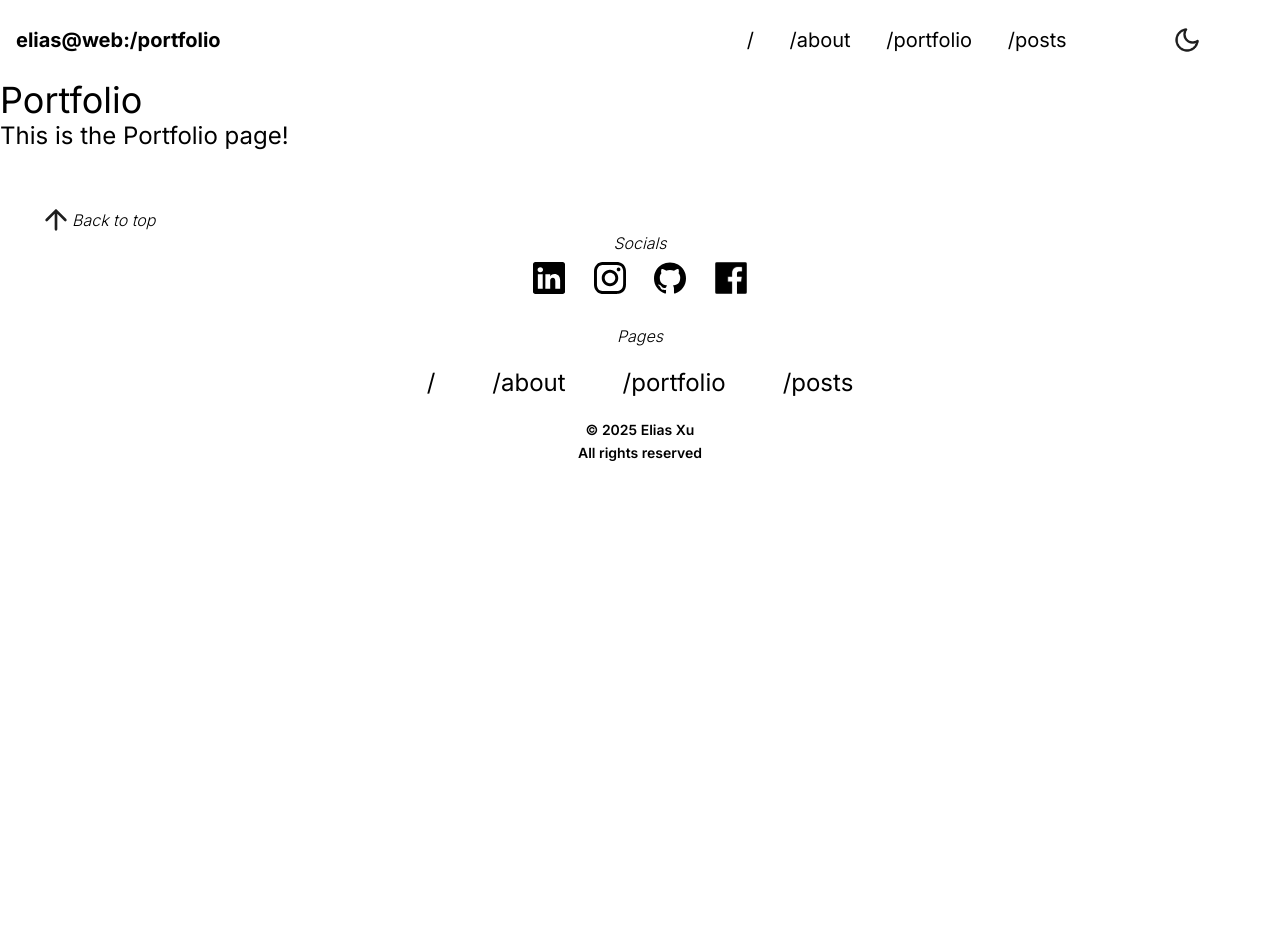
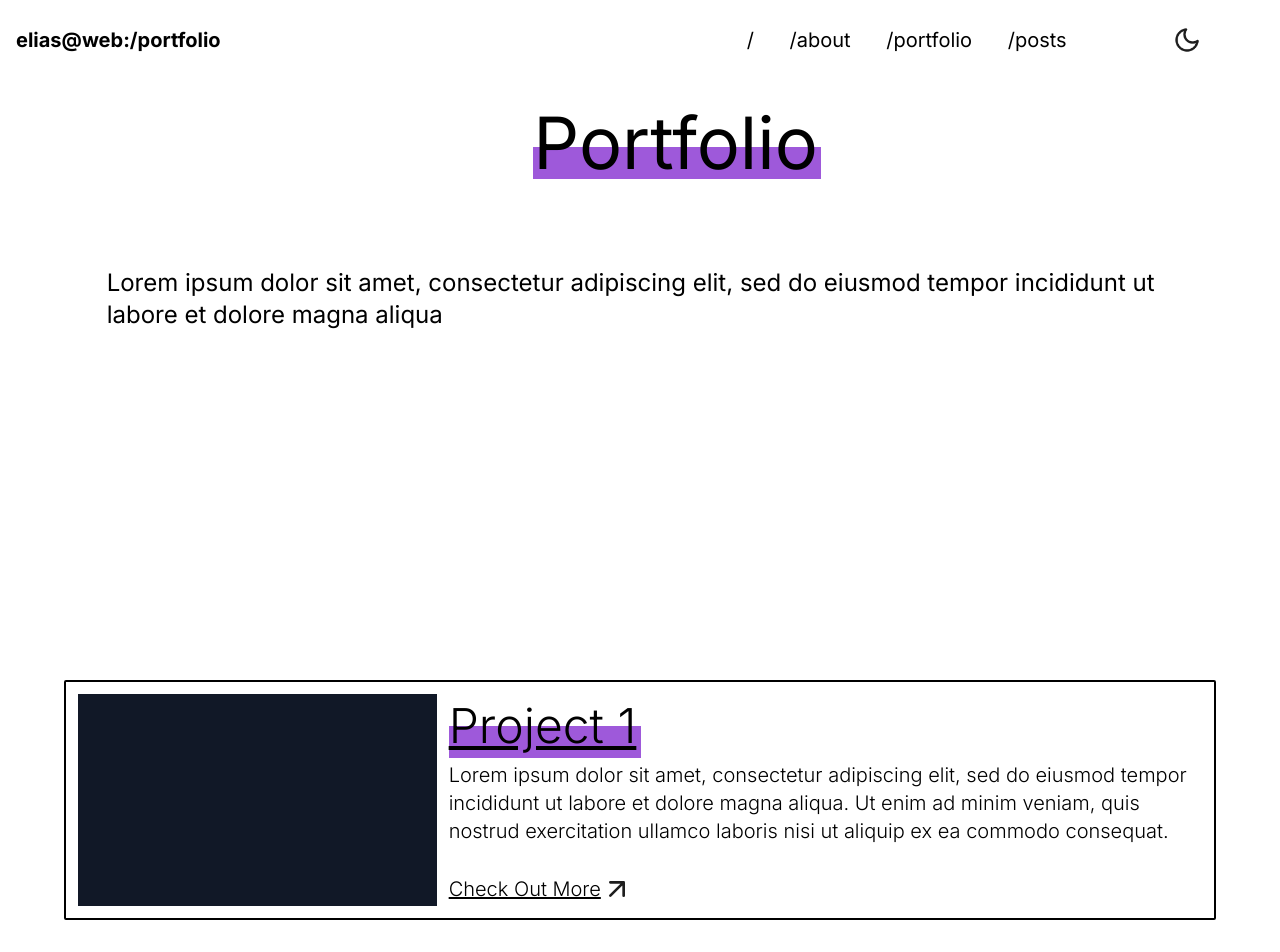
Before and after one commit to Elias2660/elias2660.github.io, a Next.js app: page /portfolio in a window 1280 px wide. Shown: the top 952 px of the page. Before the commit the page ends 800 px from the top, so only its background shows below. Built offline with nearby package versions, Linux system fonts and the light colour scheme.

Commit message:
add project boxes

```diff
--- a/src/app/portfolio/page.tsx
+++ b/src/app/portfolio/page.tsx
@@ -1,10 +1,44 @@
+
+import Image from "next/image";
+import UpRightArrow from "public/UpRightArrow.svg";
 
 
 export default function Portfolio() {
     return (<>
-    <div>
-        <h1 className="text-4xl">Portfolio</h1>
-        <p className="text-2xl">This is the Portfolio page!</p>
-    </div>
+        <div className="w-full h-[40vh] grid grid-cols-12 grid-rows-12 ">
+            <div className="relative inline-block z-10 col-start-6 col-span-2 row-start-2 align-middle text-center">
+                <h1 className="text-7xl">Portfolio</h1>
+                <span className="gap-x-0 mt-10 absolute opacity-75 inset-0 bottom-1 -z-10 bg-purple-700 h-8 w-[18rem]" />
+            </div>
+            <div className="col-start-2 col-span-10 row-start-8 row-span-full">
+                <p className="text-2xl">
+                    Lorem ipsum dolor sit amet, consectetur adipiscing elit, sed do eiusmod tempor incididunt ut labore et dolore magna aliqua
+                </p>
+            </div>
+        </div>
+        {/* container for the  */}
+        <div className="w-full h-[100vh] flex justify-center items-center">
+            <div className="w-[90vw] h-[30vh] m-4 border-2 border-black rounded-sm grid grid-cols-12 grid-rows-12">
+                <div className="bg-gray-900 m-3 col-start-1 row-start-1 row-span-full col-span-4" />
+                <div className="col-start-5 col-span-full row-start-2 relative inline-block" >
+                    <p className="underline text-5xl font-light">
+                        Project 1
+                    </p>
+                    <span className="gap-x-0 mt-6 absolute opacity-75 inset-0 bottom-1 -z-10 bg-purple-700 h-8 w-[12rem]" />
+                </div>
+                <div className="col-start-5 col-span-full row-start-5 row-span-8">
+                    <p className="text-xl font-light">
+                        Lorem ipsum dolor sit amet, consectetur adipiscing elit, sed do eiusmod tempor incididunt ut labore et dolore magna aliqua. Ut enim ad minim veniam, quis nostrud exercitation ullamco laboris nisi ut aliquip ex ea commodo consequat.
+                    </p>
+                </div>
+                <div className="group col-start-5 col-span-full row-start-11 row-span-1 flex flex-row align-middle items-center">
+                    <p className="group-hover:font-bold underline font-light text-xl">Check Out More</p>
+                    <Image src={UpRightArrow} alt="arrow" className=" w-8 h-8 group-hover:-translate-y-1" />
+                </div>
+            </div>
+        </div>
+        <div>
+
+        </div>
     </>)
 }
```
Also changed, not shown: public/UpRightArrow.svg (added).
